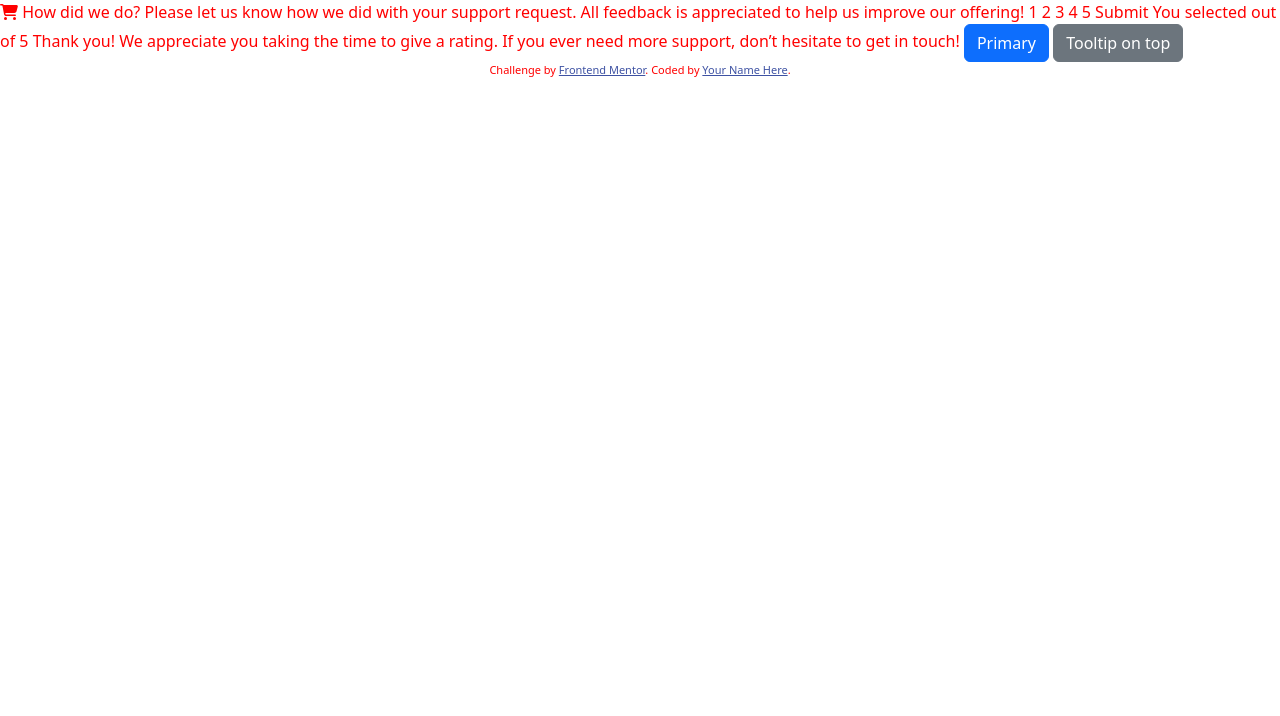
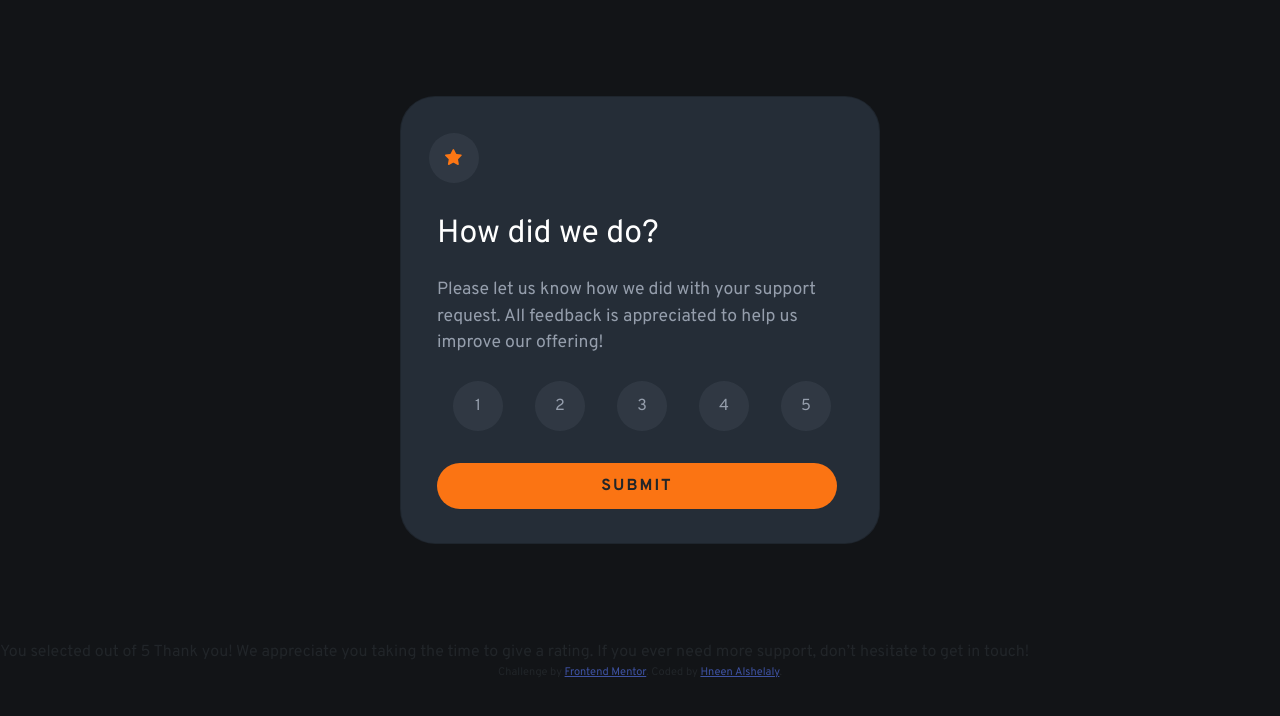
Before and after one commit to HneenAlshelaly/RatingComponent, a website built with webpack: page src/index.html in a window 1280 px wide. Built offline with nearby package versions, Linux system fonts and the light colour scheme.

Commit message:
first des

```diff
--- a/src/css/style.css
+++ b/src/css/style.css
@@ -1,6 +1,73 @@
+*{
+    margin: 0;
+    padding: 0;
+    box-sizing: border-box;
+}
+ @import url('https://fonts.googleapis.com/css2?family=Overpass:ital,wght@0,100..900;1,100..900&display=swap');
+
+:root{
+    --White: hsl(0, 0%, 100%);
+    --LightGrey: hsl(217, 12%, 63%);
+    --DarkBlue: hsl(213, 19%, 18%);
+    --VeryDarkBlue: hsl(216, 12%, 8%);
+    --Orange: hsl(25, 97%, 53%);
+}
+
+body{
+    background: var(--VeryDarkBlue);
+    font-family: "Overpass", sans-serif;
+}
 .attribution { font-size: 11px; text-align: center; }
 .attribution a { color: hsl(228, 45%, 44%); }
 
-body{
-    color: red;
+.container{
+    position: relative;
+    height: 80vh;
 }
+
+.card{
+    position: absolute;
+    top: 50%;
+    left: 50%;
+    transform: translate(-50%, -50%);
+    width: 30rem ;
+    height: 28rem;
+    padding: 20px;
+    border-radius: 35px;
+    background: var(--DarkBlue);
+    color: var(--White);
+}
+
+.card .card-body .starImg{
+    border-radius: 50%;
+    width: 50px;
+    height: 50px;
+    background-color: hsla(217, 12%, 63%, .1);
+    margin-bottom: 2rem;
+    margin-left: -.5rem;
+}
+
+.card .card-body p{
+    font-size: 1.1rem;
+    margin: 1.5rem 0;
+    color: var(--LightGrey)
+}
+
+.card .card-body .btnsubmit{
+background: var(--Orange);
+border-radius: 10pc;
+padding: 10px 20px;
+width: 25rem;
+margin: 2rem 0;
+font-weight: 700;
+letter-spacing: 2px;
+}
+
+.card .card-body .retingBtn .btn{
+border-radius: 50%;
+width: 50px;
+height: 50px;
+background-color: hsla(217, 12%, 63%, .1); ;
+margin: 0 1rem;
+color: var(--LightGrey);
+}
--- a/src/index.html
+++ b/src/index.html
@@ -8,24 +8,41 @@
 
   <link rel="icon" type="image/png" sizes="32x32" href="./images/favicon-32x32.png">
   <title>Frontend Mentor | Interactive rating component</title>
-
+  <link rel="preconnect" href="https://fonts.googleapis.com">
+  <link rel="preconnect" href="https://fonts.gstatic.com" crossorigin>
+  <link href="https://fonts.googleapis.com/css2?family=Overpass:ital@0;1&display=swap" rel="stylesheet">
+  <link href="https://fonts.googleapis.com/css2?family=Overpass:ital,wght@0,700;1,700&display=swap" rel="stylesheet">
   <!-- Feel free to remove these styles or customise in your own stylesheet 👍 -->
 </head>
 
 <body>
-  <i class="fa-solid fa-cart-shopping"></i>
 
-  <!-- Rating state start -->
+    <!-- Rating state start -->
+  <div class="container">
+    <div class="card ">
+      <div class="card-body">
+        <div class="starImg  ">
+          <img src="images/icon-star.svg" alt="icon-star" class="mx-3 my-3">
+        </div>
+        <h2 class="card-title">How did we do?</h2>
+        <p class="card-text">
+          Please let us know how we did with your support request. All feedback is appreciated
+          to help us improve our offering!
+        </p>
+<div class="retingBtn d-inline-flex ">
 
-  How did we do?
+  <button class="btn">1</button>
+  <button class="btn">2
+  </button>
+  <button class="btn">3</button>
+  <button class="btn">4</button>
+  <button class="btn">5</button>
+</div>
 
-  Please let us know how we did with your support request. All feedback is appreciated
-  to help us improve our offering!
-
-  1 2 3 4 5
-
-  Submit
-
+        <button type="submit" class="btn btnsubmit d-block text-uppercase">Submit</button>
+      </div>
+    </div>
+  </div>
   <!-- Rating state end -->
 
   <!-- Thank you state start -->
@@ -38,13 +55,10 @@
   don’t hesitate to get in touch!
 
   <!-- Thank you state end -->
-  <button type="button" class="btn btn-primary">Primary</button>
-  <button type="button" class="btn btn-secondary" data-bs-toggle="tooltip" data-bs-placement="top" data-bs-title="Tooltip on top">
-    Tooltip on top
-  </button>
+
   <div class="attribution">
     Challenge by <a href="https://www.frontendmentor.io?ref=challenge" target="_blank">Frontend Mentor</a>.
-    Coded by <a href="#">Your Name Here</a>.
+    Coded by <a href="#">Hneen Alshelaly</a>.
   </div>
 </body>
 
```
Also changed, not shown: dist/css/style.css, dist/index.html, 1 other file.
